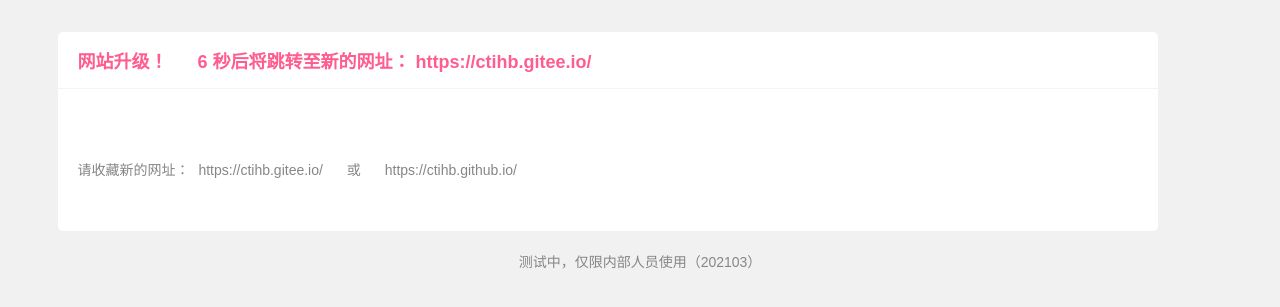
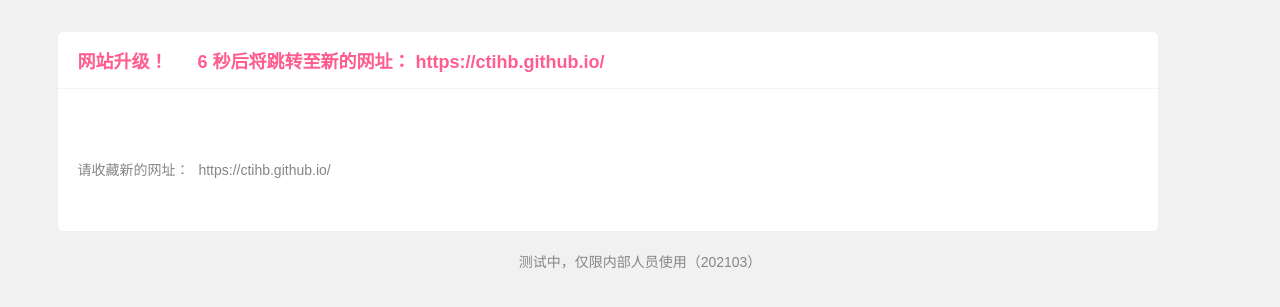
Before and after one commit to ctihb/a, a plain HTML site: page index.html in a window 1280 px wide. Shown: the part 63-370 px from the top of the page. Drawn offline with Linux system fonts and the light colour scheme.

Commit message:
Update index.html

```diff
--- a/index.html
+++ b/index.html
@@ -39,9 +39,9 @@
  setInterval("refer()",1000); //启动1秒定时
  function refer(){
     if(t==0){
-        location="https://ctihb.gitee.io/"; //#设定跳转的链接地址
+        location="https://ctihb.github.io/"; //#设定跳转的链接地址
     }
-   document.getElementById('show').innerHTML=""+t+" 秒后将跳转至新的网址：    https://ctihb.gitee.io/"; // 显示倒计时
+   document.getElementById('show').innerHTML=""+t+" 秒后将跳转至新的网址：    https://ctihb.github.io/"; // 显示倒计时
    t--; // 计数器递减
     //本文转自：
  }
@@ -50,7 +50,7 @@
 
 <div class="tulist"> <h1> 网站升级！<span id="show" style="margin-left:30px;"></span></h1> <ul style="margin-top:30px;">
 
-<span style="margin-left:0px;">请收藏新的网址：</span>   <a target="_blank" href="https://ctihb.gitee.io/"> <span style="margin-left:5px;"> https://ctihb.gitee.io/</span></a>	<span style="margin-left:20px;"> 或</span><a target="_blank" href="https://ctihb.github.io/"><span style="margin-left:20px;"> https://ctihb.github.io/</span></a>
+<span style="margin-left:0px;">请收藏新的网址：</span>   <a target="_blank" href="https://ctihb.github.io/"> <span style="margin-left:5px;"> https://ctihb.github.io/</span></a>
 <br><br><br>
 
 </ul>
```
